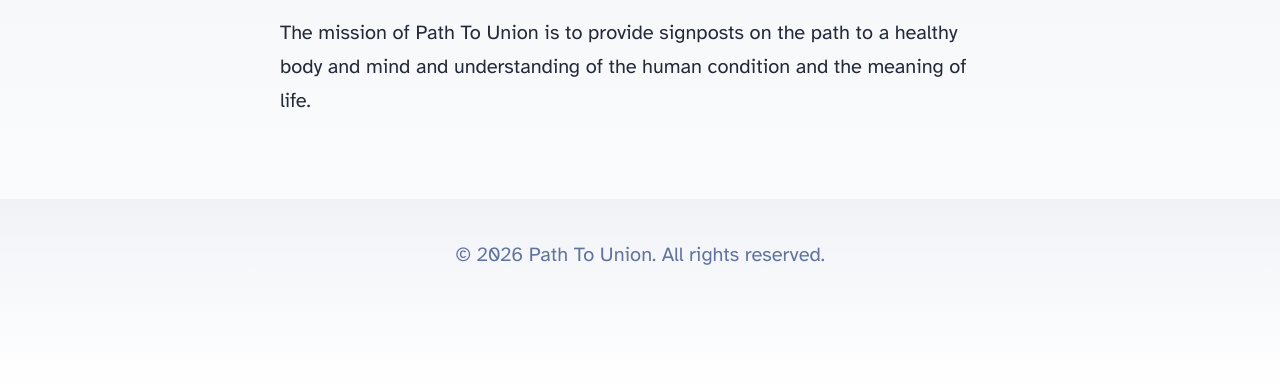
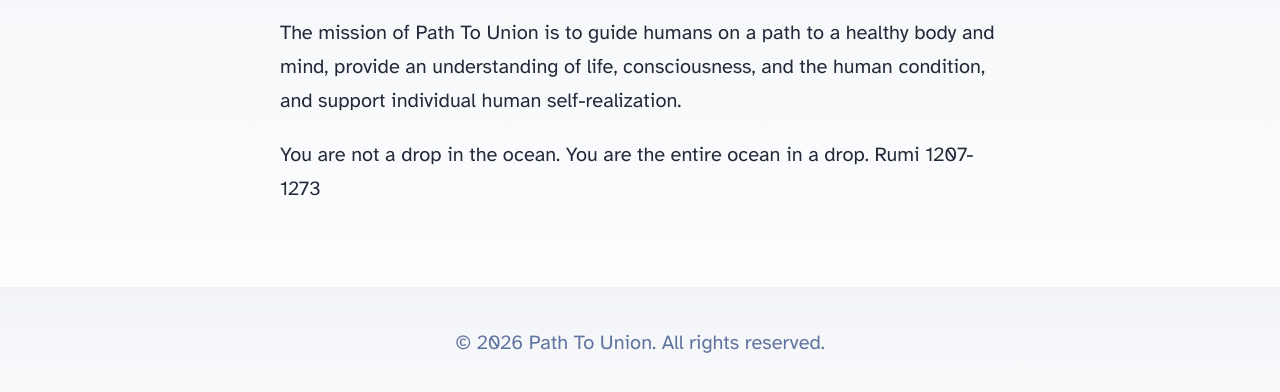
Before and after one commit to pathtounion/astro-blog-starter-template, an Astro site: page / in a window 1280 px wide. Shown: the part 214-606 px from the top of the page. Built offline with nearby package versions, Linux system fonts and the light colour scheme; Astro itself is replaced by a stand-in of ours.

Commit message:
Update mission and add Rumi quote.

```diff
--- a/src/pages/index.astro
+++ b/src/pages/index.astro
@@ -15,9 +15,14 @@ import { SITE_TITLE, SITE_DESCRIPTION } from '../consts';
 		<main>
 			<h1>Path To Union</h1>
 			<p>
-				The mission of Path To Union is to provide signposts
-                                on the path to a healthy body and mind and understanding
-                                of the human condition and the meaning of life.
+				The mission of Path To Union is to guide humans
+                                on a path to a healthy body and mind, provide an
+                                understanding of life, consciousness, and the human
+                                condition, and support individual human self-realization.
+			</p>
+			<p>
+                                You are not a drop in the ocean. You are the entire ocean in a drop.
+                                Rumi 1207-1273
 			</p>
 		</main>
 		<Footer />
```
